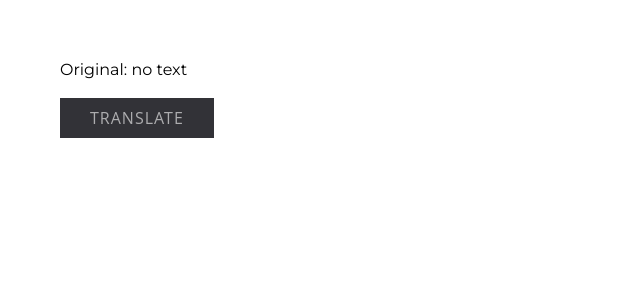
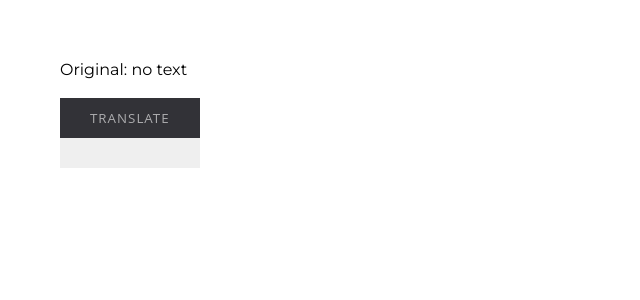
Before and after one commit to Unagimaki/bot-react-app, a React (Create React App) app: page / in a window 1280 px wide. Shown: the top 300 px of the page, without its empty margins (0-640 px from the left). Built offline with nearby package versions, Linux system fonts and the light colour scheme.

Commit message:
added button

```diff
--- a/src/components/Button/Button.jsx
+++ b/src/components/Button/Button.jsx
@@ -2,8 +2,8 @@ import './button.css'
 
 export const Button = ({handleClick}) => {
     return(
-        <>
+        <button>
             <a onClick={() => handleClick()} class="btn-flip" data-back="Translated" data-front="Translate"></a>
-        </>
+        </button>
     )
 }
```
